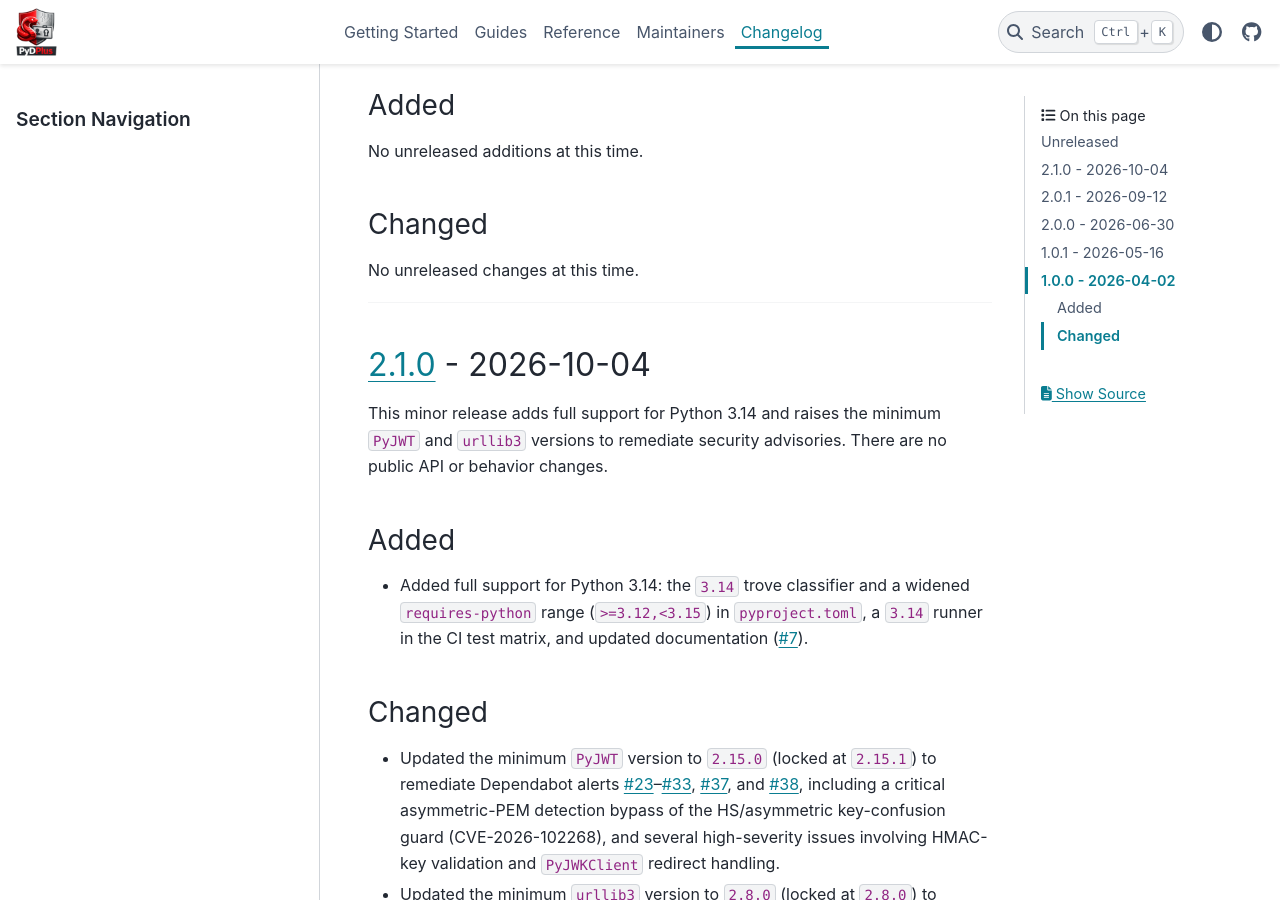
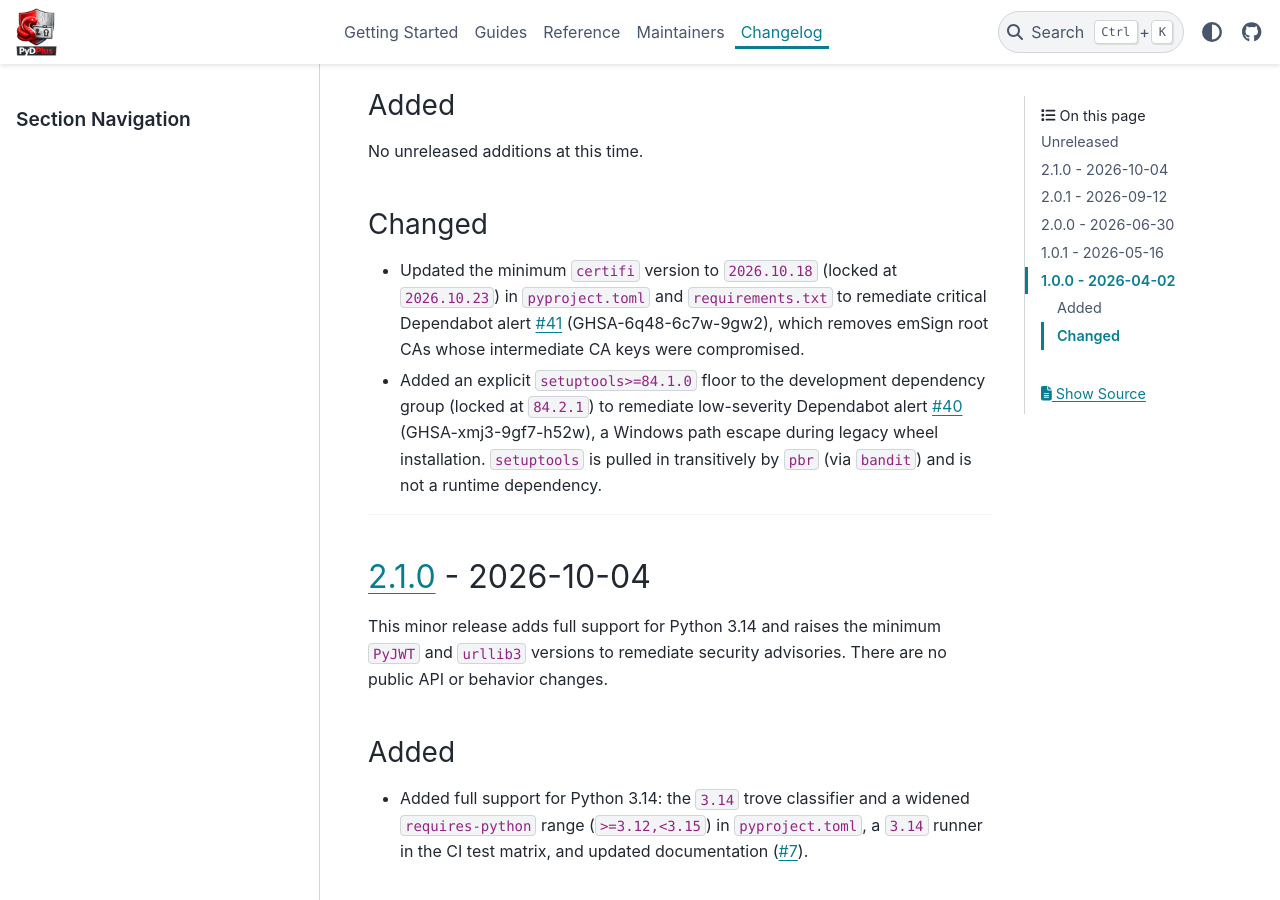
Before and after one commit to jeffshurtliff/pydplus, a Sphinx documentation site: the page built from docs/CHANGELOG.md, in a window 1280 px wide and 900 px high, scrolled down 389 px. Built offline with Sphinx 7.4.7 and the PyData theme 0.15.4, drawn with Linux system fonts in a browser that asks for light colours.

Commit message:
Bumped version to 2.1.1.dev0 and updated certifi and setuptools versions

```diff
--- a/docs/CHANGELOG.md
+++ b/docs/CHANGELOG.md
@@ -18,7 +18,14 @@ No unreleased additions at this time.
 (unreleased-changed)=
 ### Changed
 
-No unreleased changes at this time.
+- Updated the minimum `certifi` version to `2026.10.18` (locked at `2026.10.23`) in `pyproject.toml` and
+  `requirements.txt` to remediate critical Dependabot alert
+  [#41](https://github.com/jeffshurtliff/pydplus/security/dependabot/41) (GHSA-6q48-6c7w-9gw2), which removes emSign
+  root CAs whose intermediate CA keys were compromised.
+- Added an explicit `setuptools>=84.1.0` floor to the development dependency group (locked at `84.2.1`) to remediate
+  low-severity Dependabot alert [#40](https://github.com/jeffshurtliff/pydplus/security/dependabot/40)
+  (GHSA-xmj3-9gf7-h52w), a Windows path escape during legacy wheel installation. `setuptools` is pulled in
+  transitively by `pbr` (via `bandit`) and is not a runtime dependency.
 
 ---
 (relnotes-2.1.0)=
--- a/pyproject.toml
+++ b/pyproject.toml
@@ -3,7 +3,7 @@
 # --------------------------------------------------------------------
 [project]
 name = "pydplus"
-version = "2.1.0"
+version = "2.1.1.dev0"
 description = "A Python toolset for the RSA ID Plus cloud authentication platform"
 readme = "README.md"
 requires-python = ">=3.12,<3.15"
@@ -70,7 +70,7 @@ dependencies = [
     # Explicit pin to address known urllib3 security advisories
     "urllib3>=2.8.0,<3",
     "idna>=3.15,<4",            # Explicit pin to address known IDNA security advisories
-    "certifi>=2024.7.4",        # Explicit pin to mitigate CA removals (e-Tugra, GLOBALTRUST)
+    "certifi>=2026.10.18",      # Explicit pin to mitigate CA removals (e-Tugra, GLOBALTRUST, emSign)
 ]
 
 [project.urls]
@@ -101,6 +101,7 @@ sphinx-favicon = "^1.0.1"
 ruff = "^0.15.8"
 twine = "^6.1.0"
 pygments = ">=2.20.0"   # Explicit pin to avoid CVE-2026-4539
+setuptools = ">=84.1.0" # Explicit pin to address GHSA-xmj3-9gf7-h52w (transitive via pbr)
 
 [tool.ruff]
 target-version = "py312"
--- a/requirements.txt
+++ b/requirements.txt
@@ -17,5 +17,5 @@ urllib3>=2.8.0,<3
 # Minimum idna version to address known IDNA security advisories
 idna>=3.15,<4
 
-# Minimum certifi version to mitigate CA removals (e-Tugra, GLOBALTRUST)
-certifi>=2024.7.4
+# Minimum certifi version to mitigate CA removals (e-Tugra, GLOBALTRUST, emSign)
+certifi>=2026.10.18
```
Also changed, not shown: 1 other file.
